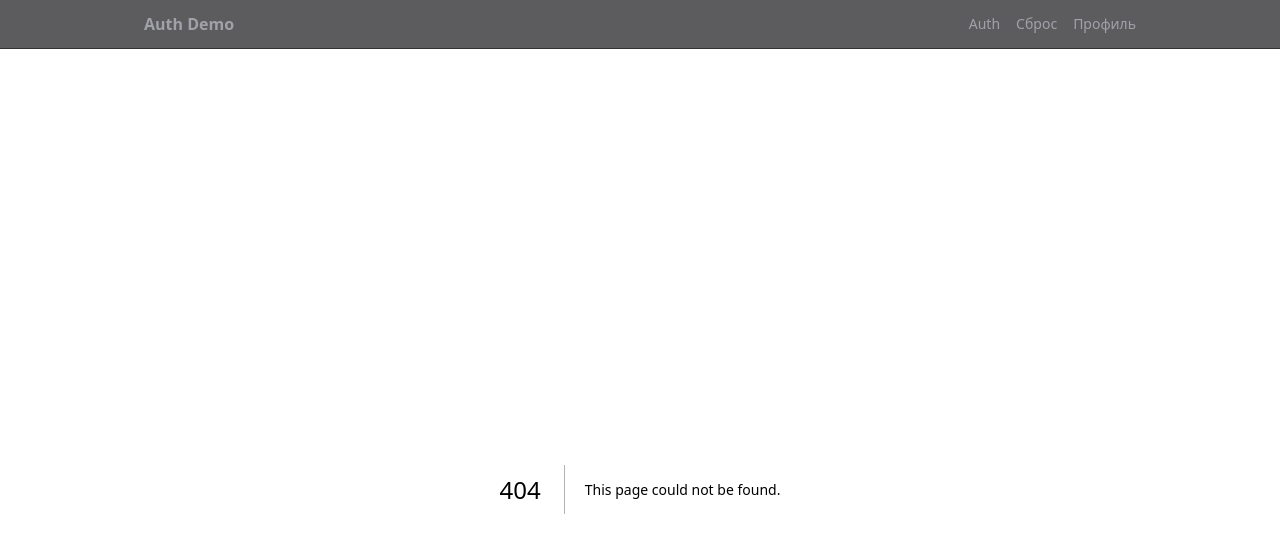
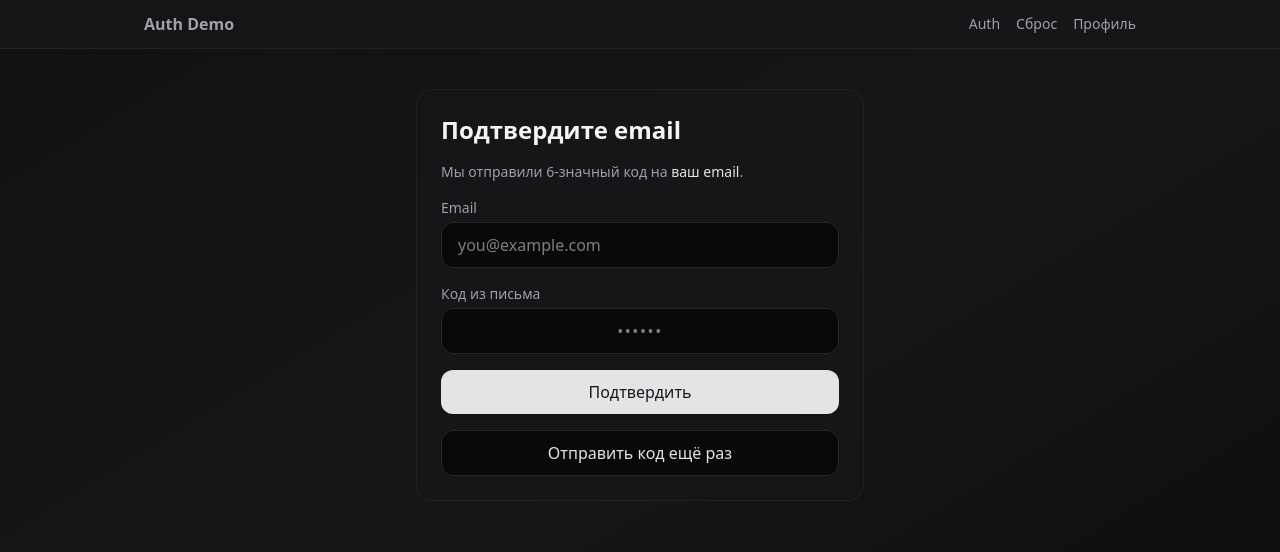
Before and after one commit to chainsawblock/test1, a Next.js app: page /auth/verify in a window 1280 px wide. Before the commit this address had no page. Shown: the top 552 px of the page. Built offline with nearby package versions, Linux system fonts and the light colour scheme.

Commit message:
feat(auth): email OTP flow  /auth/verify + VerifySignup, redirect after signUp

```diff
--- /dev/null
+++ b/src/app/auth/verify/page.tsx
@@ -0,0 +1,14 @@
+import React from "react";
+import VerifySignup from "../../../components/auth/VerifySignup";
+
+export default function VerifyPage({
+  searchParams,
+}: {
+  searchParams?: { email?: string };
+}) {
+  const emailParam = searchParams?.email;
+  const email =
+    typeof emailParam === "string" ? emailParam : Array.isArray(emailParam) ? emailParam[0] ?? "" : "";
+
+  return <VerifySignup defaultEmail={email} />;
+}
--- a/src/components/auth/AuthForm.tsx
+++ b/src/components/auth/AuthForm.tsx
@@ -119,7 +119,7 @@ export default function AuthForm() {
         return;
       }
 
-      // ── РЕГИСТРАЦИЯ (верный формат signUp, без ts-expect-error) ─────────────
+      /* ── РЕГИСТРАЦИЯ → переадресация на страницу ввода 6-значного кода ───── */
       const origin = typeof window !== "undefined" ? window.location.origin : "";
       const meta = {
         username: username.trim(),
@@ -132,8 +132,8 @@ export default function AuthForm() {
         email,
         password,
         options: {
-          emailRedirectTo: `${origin}/auth/callback`,
-          data: meta, // попадёт в raw_user_meta_data; триггер создаст запись в public.profiles
+          emailRedirectTo: `${origin}/auth/callback`, // можно оставить; основной путь — OTP-код
+          data: meta,                                  // попадёт в raw_user_meta_data
         },
       });
 
@@ -145,9 +145,8 @@ export default function AuthForm() {
         throw error;
       }
 
-      toast.success("Регистрация успешна", {
-        description: "Если включено подтверждение почты — проверьте письмо.",
-      });
+      // После успешной регистрации отправляем на страницу ввода OTP-кода
+      router.replace(`/auth/verify?email=${encodeURIComponent(email)}`);
     } catch (err) {
       const message = err instanceof Error ? err.message : typeof err === "string" ? err : "Ошибка авторизации";
       toast.error("Не удалось выполнить операцию", { description: message });
--- /dev/null
+++ b/src/components/auth/VerifySignup.tsx
@@ -0,0 +1,138 @@
+"use client";
+
+import { useState } from "react";
+import { useRouter } from "next/navigation";
+import { toast } from "sonner";
+import { z } from "zod";
+import { getSupabaseClient } from "../../lib/supabase/client";
+
+const otpSchema = z.object({
+  email: z.string().email("Неверный email"),
+  code: z.string().regex(/^\d{6}$/, "Код из 6 цифр"),
+});
+
+export default function VerifySignup({ defaultEmail = "" }: { defaultEmail?: string }) {
+  const router = useRouter();
+  const [email, setEmail] = useState(defaultEmail);
+  const [code, setCode] = useState("");
+  const [loading, setLoading] = useState(false);
+  const [resending, setResending] = useState(false);
+
+  const onVerify = async (e: React.FormEvent<HTMLFormElement>) => {
+    e.preventDefault();
+    const check = otpSchema.safeParse({ email, code });
+    if (!check.success) {
+      const msg = check.error.issues[0]?.message ?? "Проверьте email и код";
+      toast.error("Ошибка валидации", { description: msg });
+      return;
+    }
+
+    setLoading(true);
+    try {
+      const supabase = getSupabaseClient();
+
+      // Подтверждение регистрации по email OTP (6-значный код)
+      const { data, error } = await supabase.auth.verifyOtp({
+        email,
+        token: code,
+        type: "email",
+      });
+
+      if (error) throw error;
+
+      if (data?.session) {
+        toast.success("Email подтверждён");
+        router.replace("/profile");
+      } else {
+        toast.success("Email подтверждён. Войдите с паролем.");
+        router.replace("/auth");
+      }
+    } catch (err) {
+      const msg = err instanceof Error ? err.message : "Неверный или просроченный код";
+      toast.error("Не удалось подтвердить", { description: msg });
+    } finally {
+      setLoading(false);
+    }
+  };
+
+  const onResend = async () => {
+    if (!email) {
+      toast.error("Укажите email");
+      return;
+    }
+    setResending(true);
+    try {
+      const supabase = getSupabaseClient();
+      const { error } = await supabase.auth.resend({
+        type: "signup",
+        email,
+      });
+      if (error) throw error;
+      toast.success("Код отправлен повторно");
+    } catch (err) {
+      const msg = err instanceof Error ? err.message : "Не удалось отправить код";
+      toast.error("Ошибка", { description: msg });
+    } finally {
+      setResending(false);
+    }
+  };
+
+  return (
+    <div className="mx-auto max-w-md">
+      <div className="rounded-2xl border border-zinc-800/70 bg-zinc-900/70 p-6 backdrop-blur card-elev">
+        <h1 className="mb-4 text-2xl font-semibold text-zinc-100">Подтвердите email</h1>
+        <p className="mb-4 text-sm text-zinc-400">
+          Мы отправили 6-значный код на{" "}
+          <span className="text-zinc-200">{email || "ваш email"}</span>.
+        </p>
+
+        <form onSubmit={onVerify} className="space-y-4" noValidate>
+          {/* Email */}
+          <div>
+            <label className="block text-sm text-zinc-400">Email</label>
+            <input
+              className="mt-1 w-full rounded-xl border border-zinc-800 bg-zinc-950 px-4 py-2.5 text-zinc-100 outline-none focus:ring-2 focus:ring-zinc-600"
+              type="email"
+              value={email}
+              onChange={(e) => setEmail(e.target.value)}
+              placeholder="you@example.com"
+              required
+            />
+          </div>
+
+          {/* Код из письма */}
+          <div>
+            <label className="block text-sm text-zinc-400">Код из письма</label>
+            <input
+              className="mt-1 w-full rounded-xl border border-zinc-800 bg-zinc-950 px-4 py-2.5 text-zinc-100 outline-none focus:ring-2 focus:ring-zinc-600 tracking-widest text-center"
+              inputMode="numeric"
+              pattern="\d{6}"
+              maxLength={6}
+              value={code}
+              onChange={(e) => setCode(e.target.value.replace(/\D/g, "").slice(0, 6))}
+              placeholder="••••••"
+              required
+            />
+          </div>
+
+          <button
+            type="submit"
+            disabled={loading}
+            className="inline-flex w-full items-center justify-center rounded-xl bg-zinc-200 px-4 py-2.5 font-medium text-zinc-900 shadow hover:bg-zinc-300 disabled:opacity-60"
+          >
+            {loading ? "Проверяем…" : "Подтвердить"}
+          </button>
+
+          <button
+            type="button"
+            onClick={onResend}
+            disabled={resending}
+            className="inline-flex w-full items-center justify-center rounded-xl border border-zinc-800 bg-zinc-950 px-4 py-2.5 font-medium text-zinc-200 hover:bg-zinc-900 disabled:opacity-60"
+          >
+            {resending ? "Отправляем…" : "Отправить код ещё раз"}
+          </button>
+        </form>
+      </div>
+    </div>
+  );
+}
```
